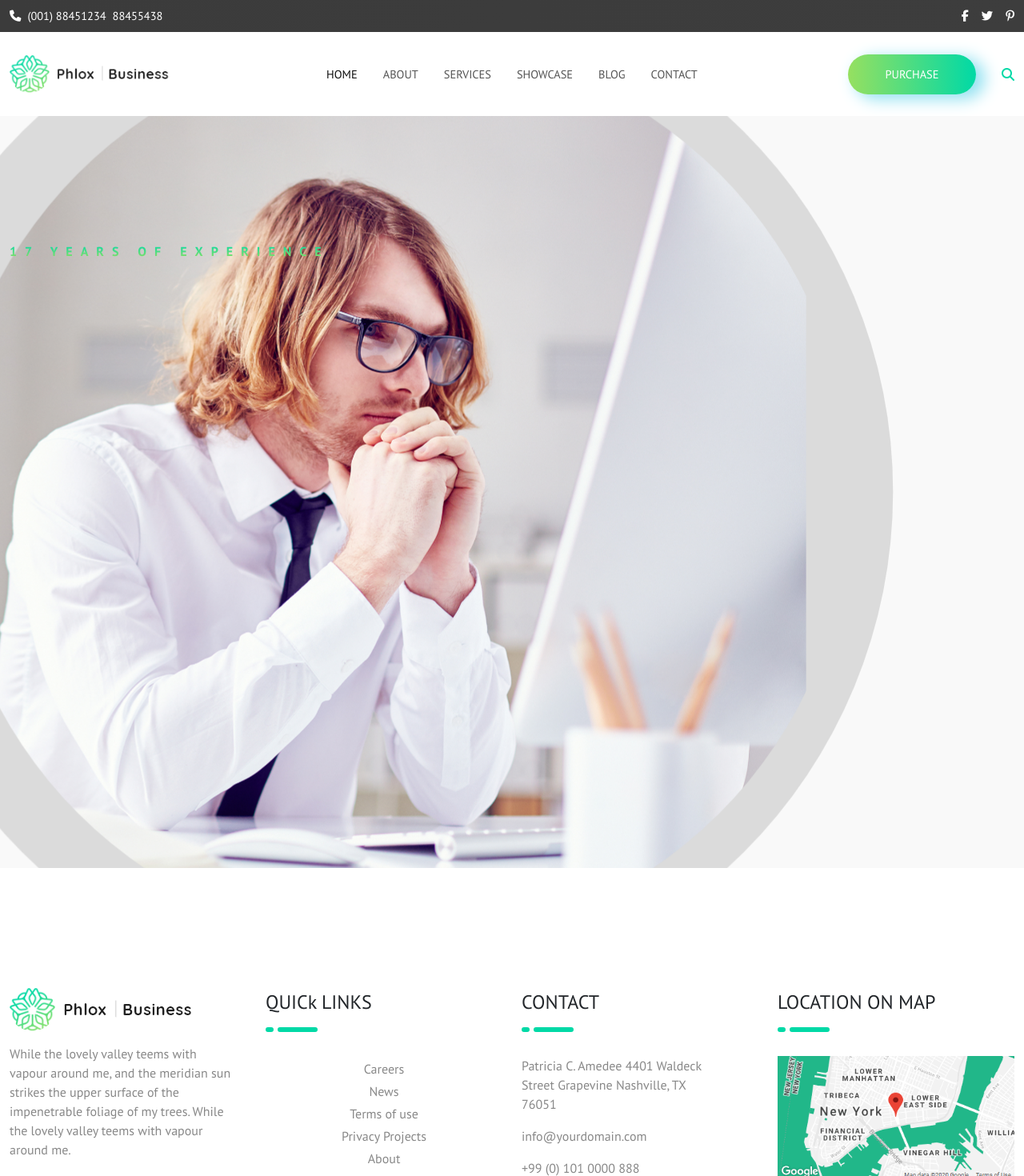
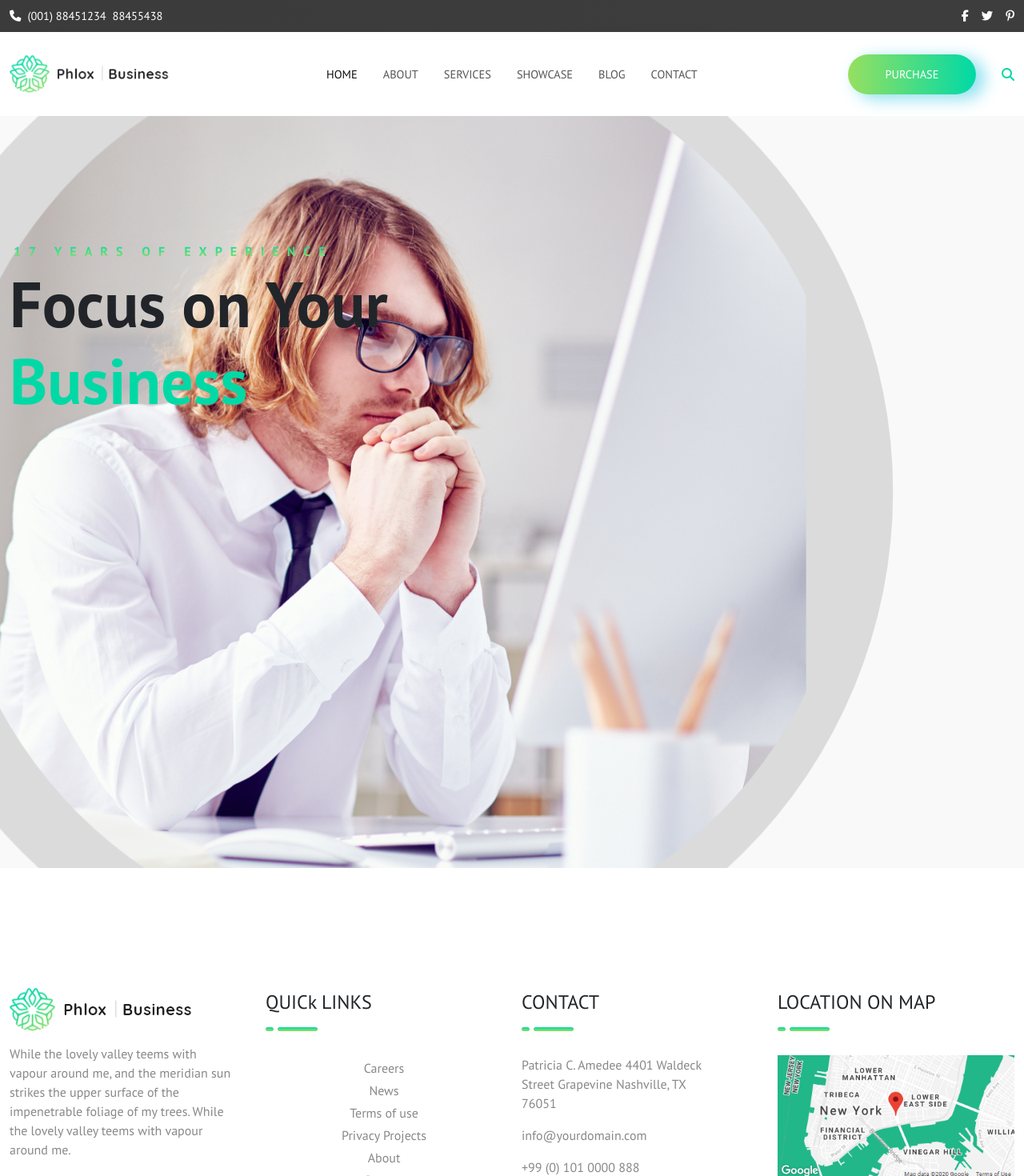
Before and after one commit to alessandrodamato/proj-html-vuejs, a Vue app: page / in a window 1280 px wide. Shown: the top 1470 px of the page at 80% size. Built offline with nearby package versions, Linux system fonts and the light colour scheme.

Commit message:
[add] DoubleLine component, [edit] jumbotron

```diff
--- a/src/assets/scss/partials/typo.scss
+++ b/src/assets/scss/partials/typo.scss
@@ -1 +1,5 @@
 @use './vars.scss' as *;
+
+h1{
+  font-size: 5rem !important;
+}
--- a/src/components/Footer.vue
+++ b/src/components/Footer.vue
@@ -1,6 +1,11 @@
 <script>
 import { footer } from '../data/db';
+import DobuleLine from './partials/DobuleLine.vue';
   export default {
+    components:{
+      DobuleLine
+    },
+
     data(){
       return{
         footer
@@ -37,8 +42,7 @@ import { footer } from '../data/db';
 
             <h4 class="mt-1 mb-3">QUICk LINKS</h4>
 
-            <div class="ad_border sm mb-4"></div>
-            <div class="ad_border xl mb-4"></div>
+            <DobuleLine />
 
             <ul class="text-center">
               <li v-for="(link, index) in footer.links" :key="index" class="mt-1">
@@ -52,8 +56,7 @@ import { footer } from '../data/db';
 
             <h4 class="mt-1 mb-3">CONTACT</h4>
 
-            <div class="ad_border sm mb-4"></div>
-            <div class="ad_border xl mb-4"></div>
+            <DobuleLine />
 
             <p class="pe-5">{{ footer.contact.address }}</p>
             <p>{{ footer.contact.email }}</p>
@@ -65,8 +68,7 @@ import { footer } from '../data/db';
 
             <h4 class="mt-1 mb-3">LOCATION ON MAP</h4>
 
-            <div class="ad_border sm mb-4"></div>
-            <div class="ad_border xl mb-4"></div>
+            <DobuleLine />
 
             <img src="/public/img/map.png" alt="Map" class="img-fluid">
 
@@ -133,18 +135,6 @@ import { footer } from '../data/db';
       p, a{
         color: $lg-5;
       }
-      .ad_border{
-        display: inline-block;
-        border-radius: 3px;
-        border: 3px solid $text-green;
-        &.sm{
-          width: 10px;
-        }
-        &.xl{
-          margin-left: 5px;
-          width: 50px;
-        }
-      }
     }
 
     .footer-bottom{
--- /dev/null
+++ b/src/components/partials/DobuleLine.vue
@@ -0,0 +1,38 @@
+<script>
+  export default {
+
+  }
+</script>
+
+
+
+<template>
+
+  <div>
+    <div class="line sm mb-4"></div>
+    <div class="line xl mb-4"></div>
+  </div>
+
+</template>
+
+
+
+<style lang="scss" scoped>
+
+@use '../../assets/scss/partials/vars' as *;
+
+  .line{
+    @include gradient(bottom, $bg-green, #96e060);
+    display: inline-block;
+    border-radius: 3px;
+    height: 5px;
+    &.sm{
+      width: 10px;
+    }
+    &.xl{
+      margin-left: 5px;
+      width: 50px;
+    }
+  }
+
+</style>
--- a/src/components/partials/Jumbotron.vue
+++ b/src/components/partials/Jumbotron.vue
@@ -1,6 +1,9 @@
 <script>
+import DobuleLine from './DobuleLine.vue'
   export default {
-
+    components:{
+      DobuleLine
+    }
   }
 </script>
 
@@ -16,7 +19,9 @@
 
           <div class="col-6 h-100">
 
-            <h6 class="text-uppercase">17 years of experience</h6>
+            <h6 class="text-uppercase fw-bold">17 years of experience</h6>
+
+            <h1 class="fw-bold">Focus on Your <span class="text-green">Business</span></h1>
 
           </div>
 
@@ -43,7 +48,7 @@
     background-position: 175%;
     h6{
       @include gradient(bottom, $bg-green, #96e060);
-      font-weight: 600;
+      padding-left: 5px;
       letter-spacing: 10px;
       -webkit-background-clip: text;
       -webkit-text-fill-color: transparent;
```
